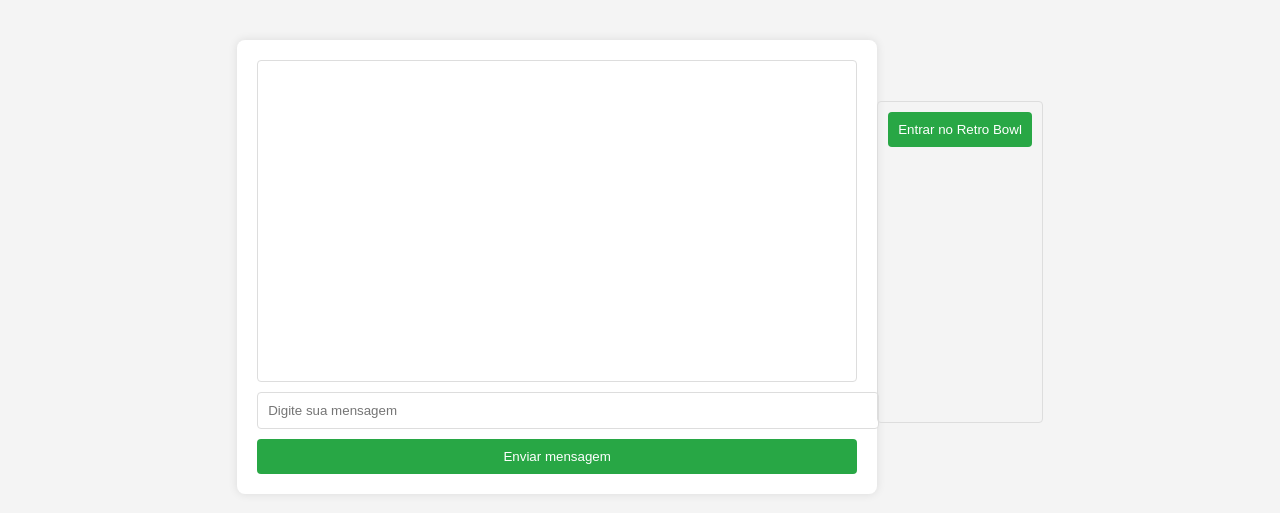
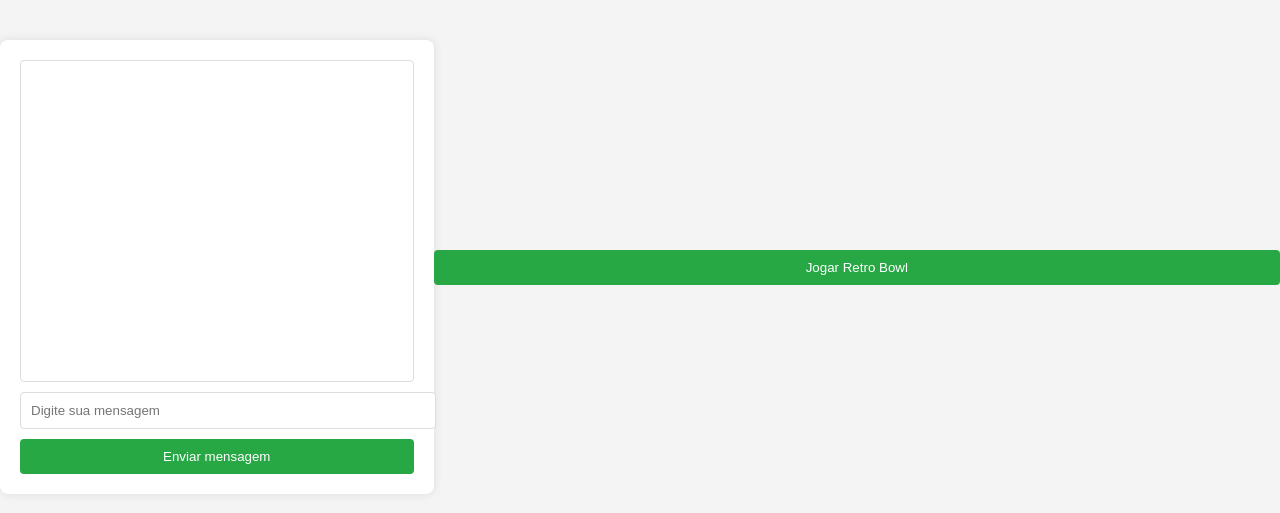
Before and after one commit to Krawk013-a/Inimigos-Hub, a website: page public/chat.html in a window 1280 px wide. Shown: the part 133-646 px from the top of the page. Drawn offline with Linux system fonts and the light colour scheme; no server answers; sample sign-in values are in the browser's storage.

Commit message:
ffffffffff

```diff
--- a/public/chat.html
+++ b/public/chat.html
@@ -16,11 +16,7 @@
     </div>
     <script src="chat.js"></script>
 
-    <div class="chat__messages">
-        <form class="jogo">
-            <button type="submit">Entrar no Retro Bowl</button>
-        </form>
-    </div>
-    <script src="../retrobowl.html"></script>
+    <button onclick="window.location.href='../retrobowl.html'">Jogar Retro Bowl</button>
+
 </body>
 </html>
```
